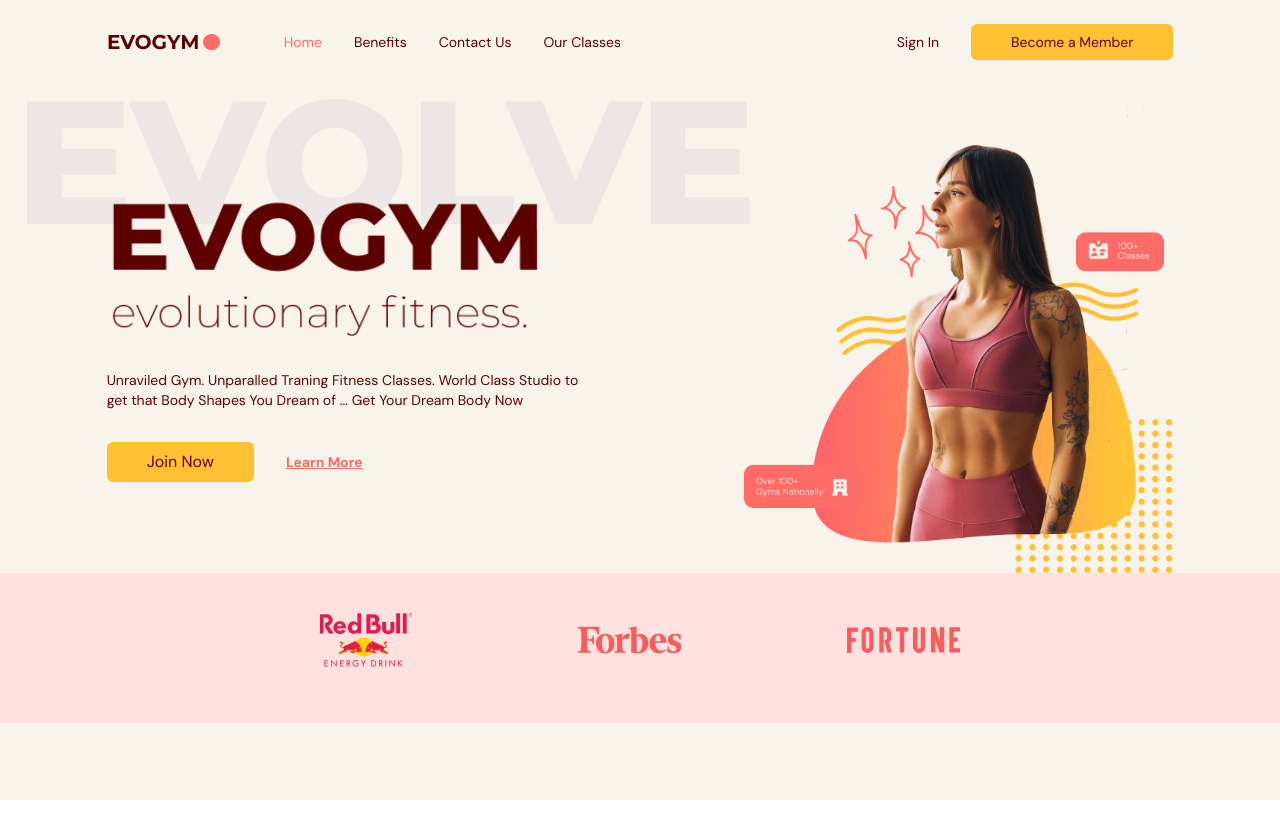
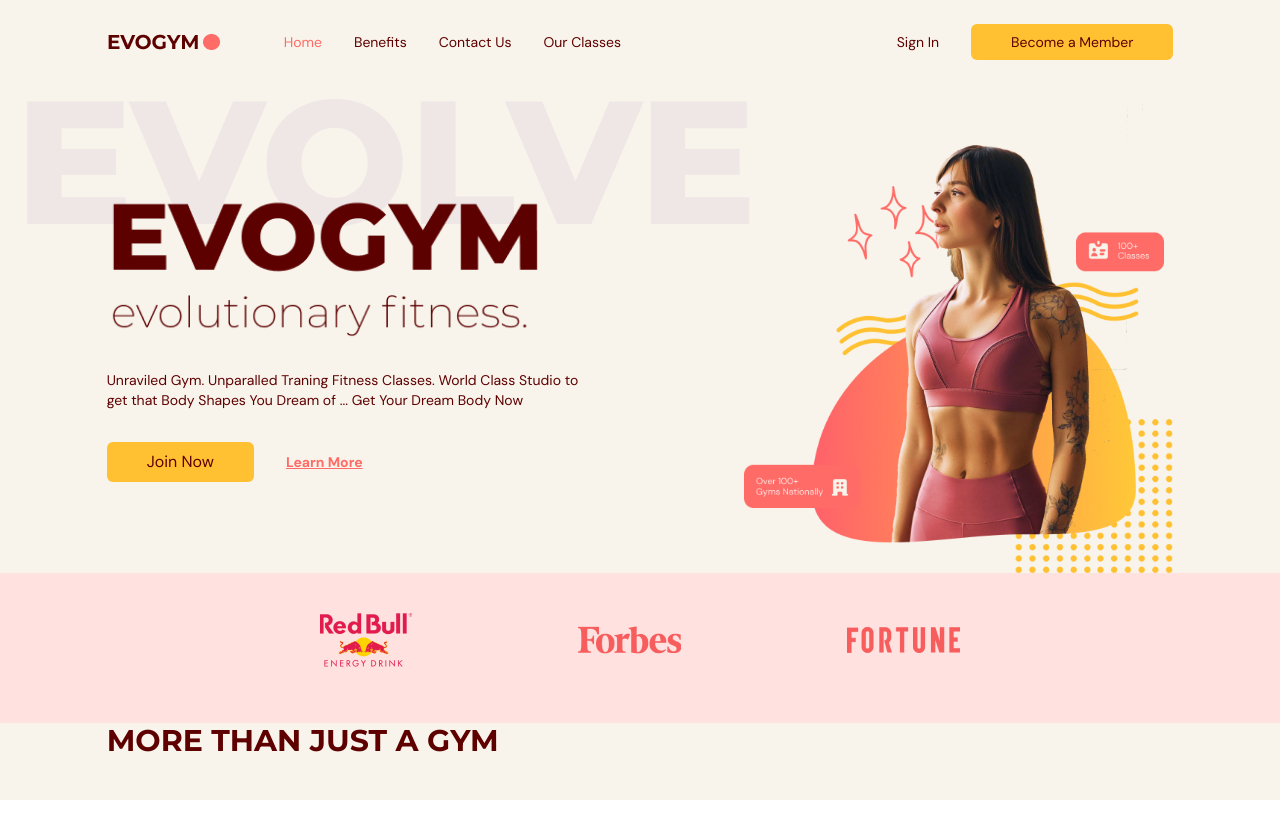
Before and after one commit to domchu/fitness-gym-website, a React (Vite) app: page / in a window 1280 px wide. Shown: the top 838 px of the page. Built offline with nearby package versions, Linux system fonts and the light colour scheme.

Commit message:
created subheading as components & reuse

```diff
--- a/src/scenes/Benefits/index.tsx
+++ b/src/scenes/Benefits/index.tsx
@@ -1,3 +1,4 @@
+import Htext from "@/shared/Htext";
 import { SelectedPage } from "@/shared/types"
 import { HomeModernIcon, UserGroupIcon, AcademicCapIcon } from "@heroicons/react/24/solid";
 import { motion } from "framer-motion";
@@ -14,6 +15,9 @@
         <motion.div  onViewportEnter={() =>setSelectedPage(SelectedPage.Home)}>
 
         </motion.div>
+        <div>
+         <Htext>MORE THAN JUST A GYM</Htext>
+        </div>
 
 
     </section>
--- /dev/null
+++ b/src/shared/Htext.tsx
@@ -0,0 +1,15 @@
+import React, { Children } from 'react'
+
+type Props = {
+    children: React.ReactNode
+}
+
+const Htext = ({children}: Props) => {
+  return (
+      <>
+       <h1 className="basis-3/5 font-bold font-montserrat text-3xl">{children} </h1>
+      </>
+  )
+}
+
+export default Htext
```
